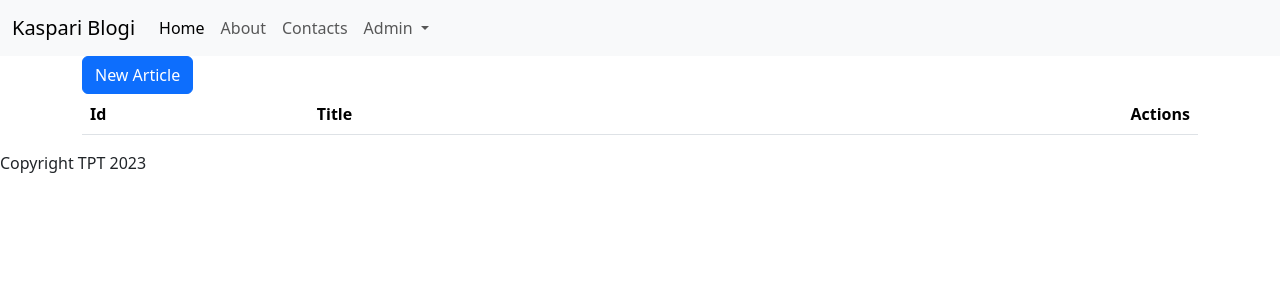
After one commit to SdeMeres/kms22learnphp, a PHP site: template views/articles/index.php in a window 1280 px wide. The commit adds this page. Shown: the top 300 px of the page. Run offline with PHP 8.4, Linux system fonts and the light colour scheme; the template is opened without the code that fills it, so the values that code supplies are empty.

Commit message:
Add admin articles

```diff
--- a/public/index.php
+++ b/public/index.php
@@ -8,7 +8,7 @@ spl_autoload_register(function ($class){
 
 require_once __DIR__ . '/../routes.php';
 
-$router = new App\Router($_SERVER['REQUEST_URI']);
+$router = new App\Router($_SERVER['REQUEST_URI'], $_SERVER['REQUEST_METHOD']);
 $match = $router->match();
 if($match){
     if(is_callable($match['action'])){
--- /dev/null
+++ b/views/articles/index.php
@@ -0,0 +1,25 @@
+<?php include 'views/partials/header.php' ?>
+    <a class="btn btn-primary" href="/admin/articles/new">New Article</a>
+    <table class="table table-striped table-hover">
+        <thead>
+            <th>Id</th>
+            <th>Title</th>
+            <th class="text-end">Actions</th>
+        </thead>
+        <tbody>
+            <?php foreach($articles as $article): ?>
+                <tr>
+                    <td><?=$article->id?></td>
+                    <td><?=$article->title?></td>
+                    <td class="text-end">
+                    <div class="btn-group" role="group" aria-label="Basic example">
+                        <a class="btn btn-info">View</a>
+                        <a class="btn btn-warning">Edit</a>
+                        <a class="btn btn-danger">Delete</a>
+                    </div>
+                    </td>
+                </tr>
+            <?php endforeach; ?>
+        </tbody>
+    </table>
+<?php include 'views/partials/footer.php' ?>
--- a/views/partials/nav.php
+++ b/views/partials/nav.php
@@ -15,8 +15,13 @@
         <li class="nav-item">
           <a class="nav-link" href="/contacts">Contacts</a>
         </li>
-        <li class="nav-item">
-          <a class="nav-link" href="/articles">Articles</a>
+        <li class="nav-item dropdown">
+          <a class="nav-link dropdown-toggle" href="#" role="button" data-bs-toggle="dropdown" aria-expanded="false">
+            Admin
+          </a>
+          <ul class="dropdown-menu">
+            <li><a class="dropdown-item" href="/admin/articles">Articles</a></li>
+          </ul>
         </li>
       </ul>
     </div>
```
Also changed, not shown: routes.php (+7 -4 lines), src/Controllers/ArticlesController.php (+10 -0 lines), src/Router.php (+15 -4 lines), views/articles/create.php (added, +18 -0 lines).
